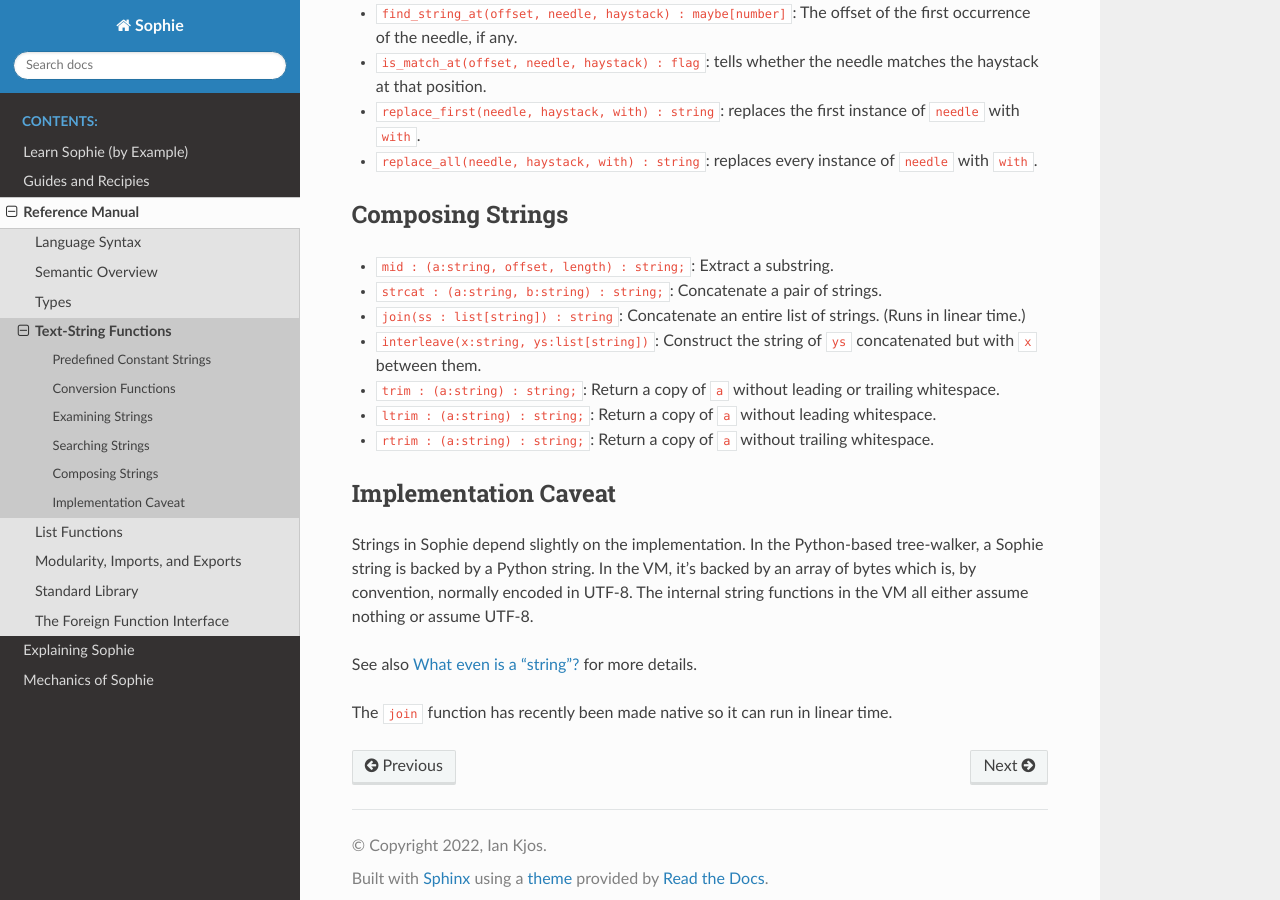
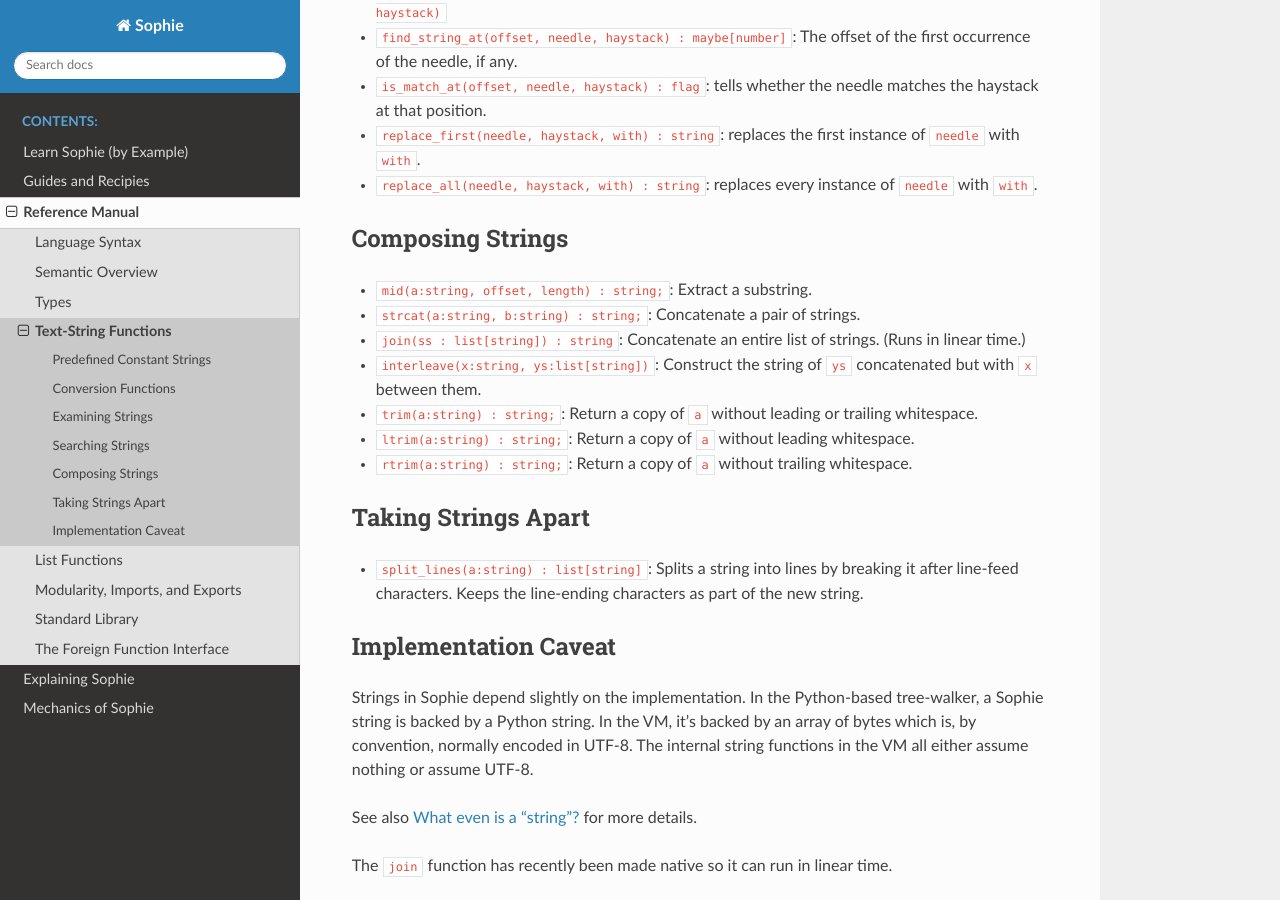
Before and after one commit to kjosib/sophie, a Sphinx documentation site: the page built from docs/ref/string.rst, in a window 1280 px wide and 900 px high, scrolled down 1289 px. Built offline with Sphinx 7.4.7 and the Read the Docs theme 2.0.0, drawn with Linux system fonts in a browser that asks for light colours.

Commit message:
add split_lines built-in

```diff
--- a/docs/ref/string.rst
+++ b/docs/ref/string.rst
@@ -4,6 +4,7 @@
 .. contents::
     :local:
     :depth: 2
+
 
 Predefined Constant Strings
 ============================
@@ -52,15 +53,20 @@
 Composing Strings
 ==================
 
-* ``mid : (a:string, offset, length) : string;``: Extract a substring.
-* ``strcat : (a:string, b:string) : string;``: Concatenate a pair of strings.
+* ``mid(a:string, offset, length) : string;``: Extract a substring.
+* ``strcat(a:string, b:string) : string;``: Concatenate a pair of strings.
 * ``join(ss : list[string]) : string``: Concatenate an entire list of strings. (Runs in linear time.)
 * ``interleave(x:string, ys:list[string])``: Construct the string of ``ys`` concatenated but with ``x`` between them.
 
-* ``trim : (a:string) : string;``: Return a copy of ``a`` without leading or trailing whitespace.
-* ``ltrim : (a:string) : string;``: Return a copy of ``a`` without leading whitespace.
-* ``rtrim : (a:string) : string;``: Return a copy of ``a`` without trailing whitespace.
+* ``trim(a:string) : string;``: Return a copy of ``a`` without leading or trailing whitespace.
+* ``ltrim(a:string) : string;``: Return a copy of ``a`` without leading whitespace.
+* ``rtrim(a:string) : string;``: Return a copy of ``a`` without trailing whitespace.
 
+Taking Strings Apart
+=====================
+
+* ``split_lines(a:string) : list[string]``: Splits a string into lines by breaking it after line-feed characters.
+  Keeps the line-ending characters as part of the new string.
 
 Implementation Caveat
 ======================
```
Also changed, not shown: CHANGELOG.md (+1 -0 lines), 4 other files.
